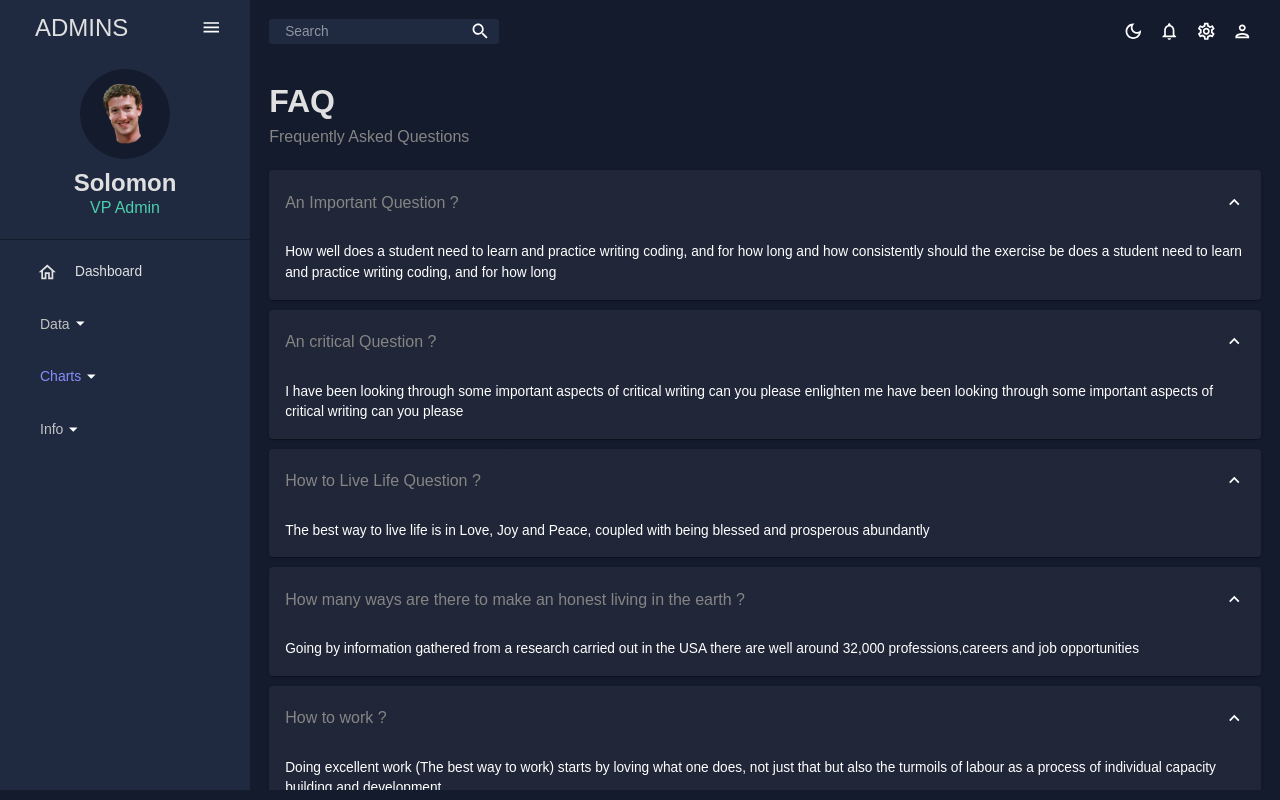
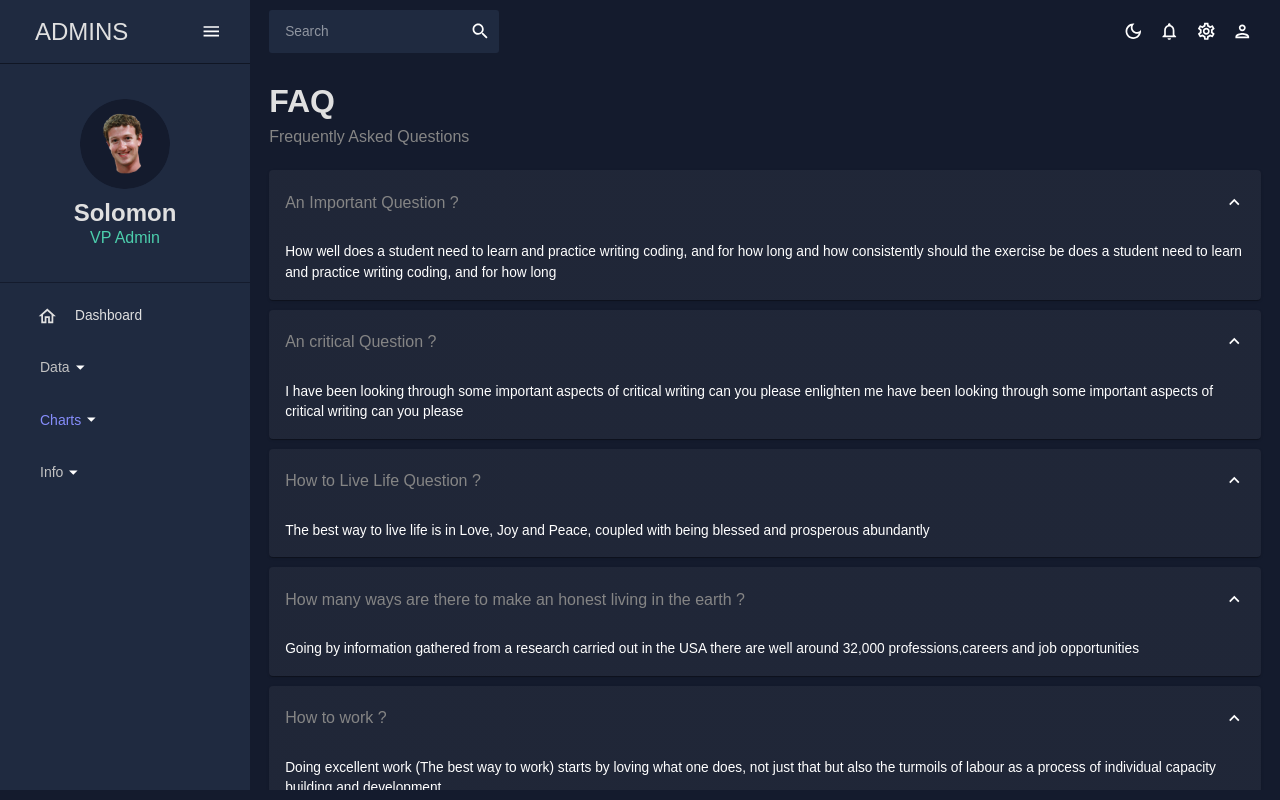
Before and after one commit to Niyojoel/Admin-dashboard, a React (Create React App) app: page /faq in a window 1280 px wide. Both pictures are taken after a click on the link 40 px from the left and 27 px from the top of the page. Built offline with nearby package versions, Linux system fonts and the light colour scheme.

Commit message:
sidebar smooth toggle implemeted

```diff
--- a/src/context/useScreenSizeContext.jsx
+++ b/src/context/useScreenSizeContext.jsx
@@ -1,5 +1,5 @@
 import { useMediaQuery } from "@mui/material";
-import { createContext, useContext, useState } from "react";
+import { createContext, useContext, useEffect, useState } from "react";
 
 const ScreenSizeContext = createContext(null);
 
@@ -16,6 +16,9 @@ export const ScreenSizeProvider = ({children}) => {
   const CONTAINER_BIGSIZE = 1200;
 
   const [isContainerSize, setIsContainerSize] = useState({s: null, m: null, l: null})
+  const [isCollapsed, setIsCollapsed] = useState(true);
+  const [hideSidebar, setHideSidebar] = useState(null);
+
 
   const getContainerSize = (container) => {
     const containerWidth = container.clientWidth;
@@ -25,6 +28,10 @@ export const ScreenSizeProvider = ({children}) => {
       l: containerWidth > CONTAINER_BIGSIZE,
     })
   }
+
+  const toggleSidebar = () => setIsCollapsed(!isCollapsed)
+
+  const retractSidebar = () => setIsCollapsed(true)
 
   const observeContainerSize = (containerRef, observerAction = getContainerSize) => {
     if(containerRef.current == null) return;
@@ -42,7 +49,11 @@ export const ScreenSizeProvider = ({children}) => {
       }
   }
 
-    return <ScreenSizeContext.Provider value={{isMobileScreen, isContainerSize, observeContainerSize}}>{children}</ScreenSizeContext.Provider>
+  useEffect(()=> {
+    setHideSidebar(isMobileScreen && isCollapsed)
+  }, [isMobileScreen, isCollapsed])
+
+  return <ScreenSizeContext.Provider value={{isMobileScreen, isContainerSize, observeContainerSize, isCollapsed, toggleSidebar, hideSidebar, retractSidebar}}>{children}</ScreenSizeContext.Provider>
 }
 
 export const useScreenSizeContext = () => {
--- a/src/index.scss
+++ b/src/index.scss
@@ -16,6 +16,7 @@ body,
 }
 
 .main {
+    position: relative;
     height: 92%;
     overflow: auto;
     padding: 1.2rem;
--- /dev/null
+++ b/src/scenes/layout/CollapseBtn.jsx
@@ -0,0 +1,14 @@
+import { IconButton } from "@mui/material";
+import { useScreenSizeContext } from "../../context/useScreenSizeContext";
+import { MenuOutlined } from "@mui/icons-material";
+
+const CollapseBtn = () => {
+    const {toggleSidebar} = useScreenSizeContext();
+    return (
+        <IconButton onClick={toggleSidebar}>
+            <MenuOutlined />
+        </IconButton>
+    )
+}
+
+export default CollapseBtn;
--- a/src/scenes/layout/Sidebar.jsx
+++ b/src/scenes/layout/Sidebar.jsx
@@ -12,22 +12,24 @@ import { MenuNav } from "../../components";
 import { useHref } from "react-router-dom";
 import { menus } from "../../data/navMenu";
 import { useScreenSizeContext } from "../../context/useScreenSizeContext";
+import CollapseBtn from "./CollapseBtn";
+
 
 const SideBar = () => {
 
-  const {isMobileScreen} = useScreenSizeContext();
+  const {isMobileScreen, isCollapsed, toggleSidebar, hideSidebar, retractSidebar} = useScreenSizeContext();
 
   const theme = useTheme();
   const [selected, setSelected] = useState("");
   const [toggledMenu, setToggledMenu] = useState("");
   const colors = tokens(theme.palette.mode);
-  const [isCollapsed, setIsCollapsed] = useState(true);
 
   const pathname = useHref();
 
   useEffect(()=> {
     let lastSelectedTitle;
 
+    // use reduce
     menus.forEach(menu => menu.navs.forEach(nav => {
       if(nav.to == pathname) {
         lastSelectedTitle = nav.title;
@@ -40,14 +42,17 @@ const SideBar = () => {
 
   console.log(selected)
   console.log(pathname)
+
   return (
     <Box
-      position={isMobileScreen && !isCollapsed ? "absolute" : "sticky"}
-      width={isMobileScreen && !isCollapsed ? "100%" : "fit-content"}
+      position={isMobileScreen ? "absolute" : "sticky"}
       display='flex'
       height="100dvh"
+      width={isMobileScreen ? isCollapsed ? "0" : "100%" :'fit-content' }
+      overflowX={hideSidebar ? "hidden" : "initial"}
+      overflowY="hidden"
       bgcolor={'rgba(255, 255, 255, 0.1)'}
-      zIndex={isMobileScreen && !isCollapsed ? "10" : "initial"}
+      zIndex={isMobileScreen ? "10" : "initial"}
       sx={{
         backdropFilter:'blur(2.5px) saturate(100%)',
         "& .ps-menu-button:hover": {
@@ -56,46 +61,57 @@ const SideBar = () => {
         "& .ps-active": {
           color: "#6870fa !important",
         },
+        transform: hideSidebar ? "translateX(-100%)" : "translateX(0)",
+        visibility: isMobileScreen && isCollapsed ? "hidden" : "visible",
       }}
     >
       <Sidebar
         collapsed={isCollapsed}
         backgroundColor={colors.primary[400]}
-        style={{border: "none", zIndex: isMobileScreen && !isCollapsed ? "12" : "initial"}}
+        style={{
+          border: "none",
+          transform: hideSidebar ? "translateX(-100%)" : "translateX(0)",
+          overflow: "hidden",
+        }}
       >
         <Menu>
           {/* LOGO AND MENU ICON */}
           <Box>
             <MenuItem
-              onClick={() => setIsCollapsed(!isCollapsed)}
+              onClick={toggleSidebar}
               icon={isCollapsed ? <MenuOutlined /> : undefined}
               style={{
                 backgroundColor: 'transparent',
-                margin: "0.45rem 0 0 0",
+                margin: "0",
                 color: colors.grey[100],
-                height: "2.55rem",
+                height: "8dvh",
+                borderBottom: `1px solid ${colors.primary[600]}`,
+                transition: "100ms all ease-in-out"
               }}
             >
-              {!isCollapsed && (
+              {(
                 <Box
                   display="flex"
                   justifyContent="space-between"
                   alignItems="center"
                   ml="15px"
+                  visibility={isCollapsed ? "hidden" : "visible"}
+                  sx={{
+                    transition: "100ms all ease-in-out"
+                  }}
+
                 >
                   <Typography variant="h3" color={colors.grey[100]}>
                     ADMINS
                   </Typography>
-                  <IconButton onClick={() => setIsCollapsed(!isCollapsed)}>
-                    <MenuOutlined />
-                  </IconButton>
+                  <CollapseBtn/>
                 </Box>
               )}
             </MenuItem>
 
             {/* USER */}
-            {!isCollapsed && (
-              <Box padding ="1.3rem 0">
+            {(
+              <Box height={isCollapsed ? "0px" : "27.3dvh"} display="flex" flexDirection="column" justifyContent="center" sx={{transition: "100ms all ease-in-out", overflow: 'hidden', visibility: isCollapsed ? "hidden" : "visible"}}>
                 <Box display="flex" justifyContent="center" alignItems="center">
                   <img
                     src="../../assets/user.png"
@@ -115,9 +131,11 @@ const SideBar = () => {
           {/* MENUS */}
           <Box
             height={isCollapsed ? "91.8dvh" : "64.7dvh"}
-            overflow="auto"
+            overflowY="auto"
             padding={isCollapsed ? undefined : "3% 0 3% 10%"}
             borderTop={`1px solid ${colors.primary[500]}`}
+            overflowX = 'hidden'
+            sx={{transition: "100ms all ease-in-out"}}
           >
             <MenuNav
               title="Dashboard"
@@ -125,7 +143,7 @@ const SideBar = () => {
               icon={<HomeOutlined />}
               selected={selected}
               setSelected={setSelected}
-              isCollapsed ={isCollapsed}
+              isCollapsed = {isCollapsed}
             />
 
             {menus?.map(menu => (
@@ -155,7 +173,7 @@ const SideBar = () => {
       <Box
         display={isMobileScreen && !isCollapsed ? 'flex' : 'none'}
         flex={1}
-        onClick={()=> setIsCollapsed(true)}/>
+        onClick={retractSidebar}/>
     </Box>
   )
 }
--- a/src/scenes/layout/Topbar.jsx
+++ b/src/scenes/layout/Topbar.jsx
@@ -10,6 +10,7 @@ import {
   Search
 } from "@mui/icons-material";
 import { useScreenSizeContext } from "../../context/useScreenSizeContext";
+import CollapseBtn from "./CollapseBtn";
 
 
 const Topbar = () => {
@@ -17,25 +18,31 @@ const Topbar = () => {
   const colors = tokens(theme.palette.mode);
   const colorMode = useContext(ColorModeContext);
 
-  const {isContainerSize} = useScreenSizeContext()
+  const {isContainerSize, isMobileScreen, isCollapsed} = useScreenSizeContext()
 
   return (
     <Box
       display="flex"
       height='8%'
       justifyContent="space-between"
-      p={isContainerSize.s ? 1 : '1.2rem'}
+      p={isContainerSize.s ? 1 : '10px 1.2rem'}
     >
       {/* SEARCH BAR */}
+      <Box
+        display="flex"
+        gap="1rem"
+      >
+        {(isMobileScreen) && <CollapseBtn />}
         <Box
           display="flex"
           backgroundColor={colors.primary[400]}
           borderRadius="3px"
         >
-        <InputBase sx={{ml: 2, flex: 1}} placeholder="Search"/>
+          <InputBase sx={{ml: 2, flex: "1"}} placeholder="Search"/>
           <IconButton type="button" sx={{ p: 1}}>
             <Search/>
           </IconButton>
+        </Box>
       </Box>
 
       <Box display="flex">
--- a/src/scenes/layout/index.jsx
+++ b/src/scenes/layout/index.jsx
@@ -1,3 +1,4 @@
 export {default as Sidebar} from "./Sidebar"
 export {default as Topbar} from "./Topbar"
 export {default as BoxWithHeight} from "./BoxWithHeight"
+export {default as CollapseBtn} from "./CollapseBtn"
```
Lines whose indentation alone changed are shown as unchanged.
